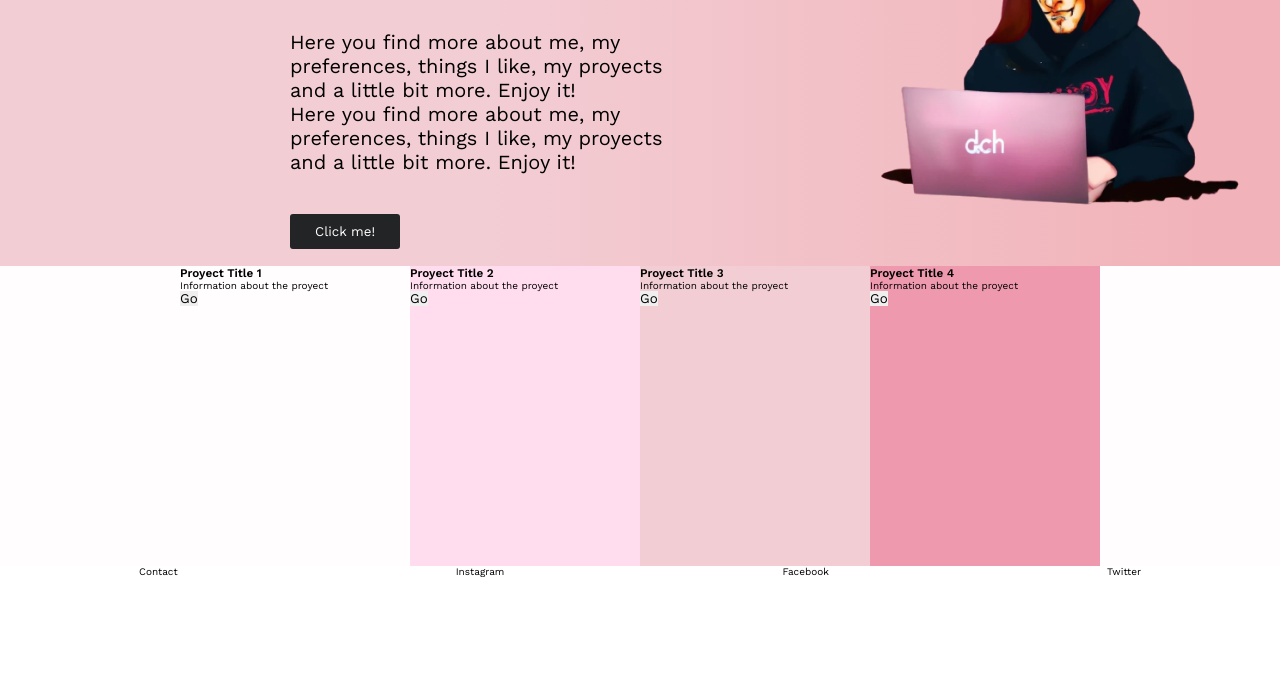
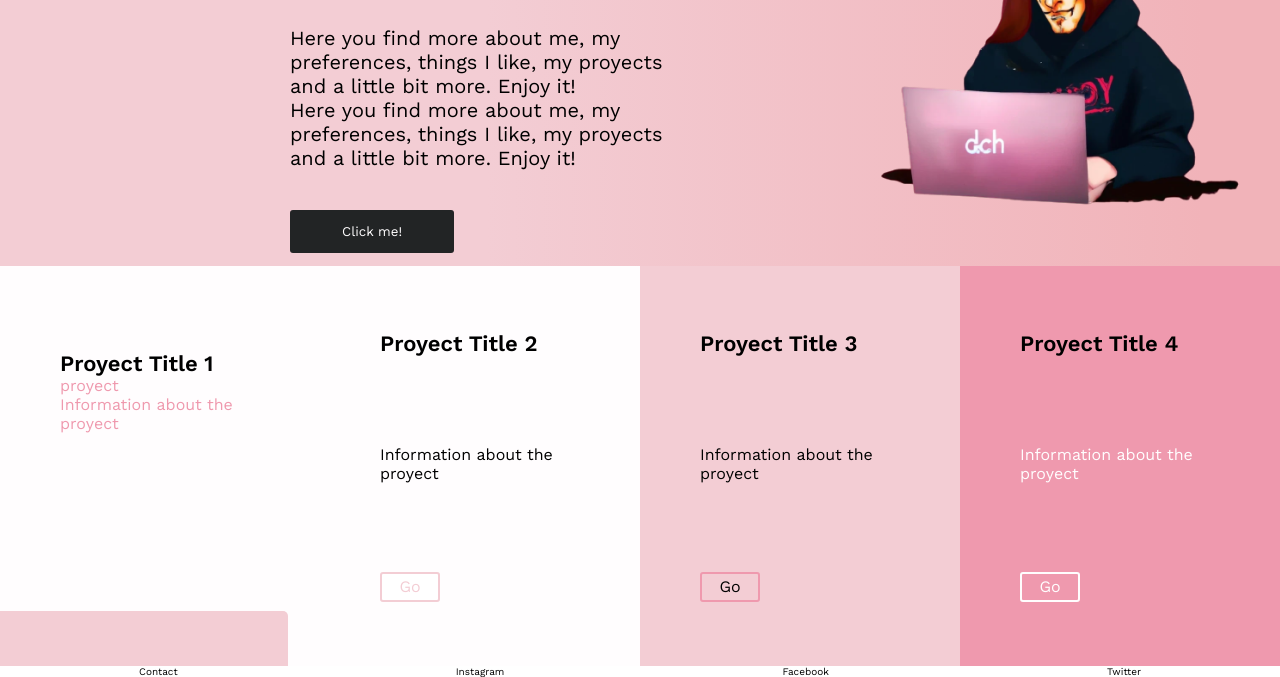
Before and after one commit to Alcab27/My-Personal-Page, a plain HTML site: page index.html in a window 1280 px wide. Shown: the part 236-913 px from the top of the page. Before the commit the page ends 813 px from the top, so only its background shows below. Drawn offline with nearby package versions, Linux system fonts and the light colour scheme.

Commit message:
CSS Proyects Section apparently ended

```diff
--- a/index.html
+++ b/index.html
@@ -53,9 +53,13 @@
 
     <section class="proyects">
       <div class="column column1">
-        <h3>Proyect Title 1</h3>
-        <p>Information about the proyect</p>
-        <button>Go</button>
+        <div class="column1-content">
+          <h3>Proyect Title 1</h3>
+          <p>proyect</p>
+          <p>Information about the proyect</p>
+        </div>
+        <div class="rectangle-column1"></div>
+        <!-- <button>Go</button> -->
       </div>
       <div class="column column2">
         <h3>Proyect Title 2</h3>
--- a/style.css
+++ b/style.css
@@ -52,26 +52,27 @@ html {
   cursor: pointer;
 }
 
-.initial-content { /*header*/
+.initial-content {
+  /*header*/
   display: flex;
   align-items: center;
   justify-content: space-around;
-  background: rgb(243,205,212);
-  background: linear-gradient(90deg, rgba(243,205,212,1) 38%, rgba(241,179,185,1) 94%);
+  background: rgb(243, 205, 212);
+  background: linear-gradient(90deg, rgba(243, 205, 212, 1) 38%, rgba(241, 179, 185, 1) 94%);
 }
 
-.column-left{
+.column-left {
   display: flex;
   flex-direction: column;
   align-items: self-start;
   justify-content: center;
-  margin-left:  278px;
+  margin-left: 278px;
   margin-top: 20px;
   width: 50%;
   padding: 12px;
 }
 
-.column-left img{
+.column-left img {
   height: 2px;
   width: 412px;
 }
@@ -84,59 +85,127 @@ html {
   width: 412px;
 } */
 
-.column-left h1{
+.column-left h1 {
   /* font-weight: bold; */
   font-size: 4rem;
   margin: 10px 0;
 }
 
-.column-left p{
+.column-left p {
   font-size: 2rem;
   width: 400px;
   margin: 40px 0;
 }
 
-.column-left .principal-button{
+.column-left .principal-button {
   background-color: var(--Black);
-  padding: 10px 25px;
+  padding: 14px 52px;
   color: var(--White);
   cursor: pointer;
   border-radius: 3px;
 }
 
-.column-right{
+.column-right {
   width: 50%;
 }
+
 .column-right img {
   width: 430px;
   margin-left: 51px;
 }
 
-.proyects{/*scection*/
+.proyects {
+  /*scection*/
   display: flex;
   align-items: center;
   justify-content: center;
   background-color: var(--White);
 }
 
-.column{
-  width: 230px;
-  height: 300px;
+.column {
+  width: 25%;
+  height: 400px;
+  padding: 20px 60px;
+  display: flex;
+  flex-direction: column;
+  justify-content: space-around;
 }
-.column1{
+
+.column h3 {
+  font-size: 2.2rem;
+}
+
+.column p {
+  font-size: 1.6rem;
+}
+
+.column button {
+  width: 30%;
+  height: 30px;
+  cursor: pointer;
+  font-size: 1.6rem;
+  border-radius: 3px;
+}
+
+.column1 {
+  padding: 0px;
+  justify-content: space-between;
+}
+
+.column1-content {
+  background-color: var(--White);
+  justify-content: space-around;
+  padding: 85px 60px;
+}
+
+.column1-content p {
+  color: var(--Main-Pink);
+}
+
+.rectangle-column1 {
+  background-color: var(--Third-Pink);
+  width: 90%;
+  height: 55px;
+  border-radius: 0px 5px 0px 0px;
+}
+
+.column2 {
   background-color: var(--White);
 }
-.column2{
-  background-color: var(--White-two);
+
+.column2 button{
+  background-color: white;
+  color: var(--Third-Pink);
+  border: 2px solid var(--Third-Pink);
+  border-radius: 3px;
 }
-.column3{
+
+.column3 {
   background-color: var(--Third-Pink);
 }
-.column4{
+
+.column3 button{
+  background-color: var(--Third-Pink);
+  color: black;
+  border: 2px solid var(--Main-Pink);
+  border-radius: 3px;
+}
+
+.column4 {
   background-color: var(--Main-Pink);
 }
+.column4 p{
+  color: var(--White);
+}
 
-footer{
+.column4 button{
+  color: var(--White);
+  background-color: var(--Main-Pink);
+  border: 2px solid var(--White);
+  border-radius: 3px;
+}
+
+footer {
   display: flex;
   align-items: center;
   justify-content: space-around;
```
